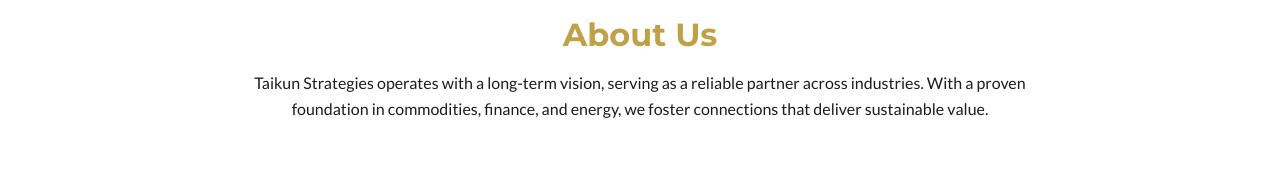
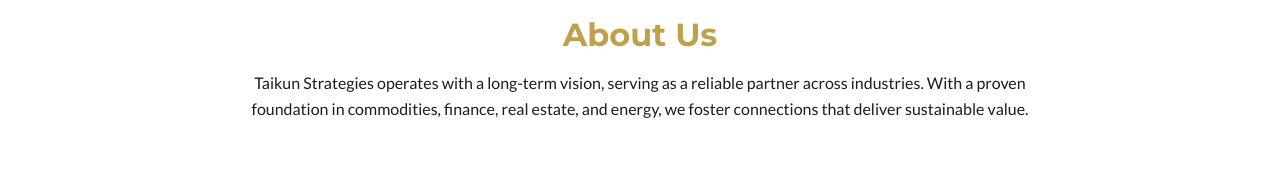
Before and after one commit to lombardi-n/taikun-strategies.github.io, a plain HTML site: page index.html in a window 1280 px wide. Shown: the part 706-878 px from the top of the page. Drawn offline with nearby package versions, Linux system fonts and the light colour scheme.

Commit message:
Update index.html

```diff
--- a/index.html
+++ b/index.html
@@ -73,7 +73,7 @@
       <h2 class="text-center mb-3">About Us</h2>
       <p class="mx-auto text-center" style="max-width: 820px;">
         Taikun Strategies operates with a long-term vision, serving as a reliable partner across industries.
-        With a proven foundation in commodities, finance, and energy, we foster connections that deliver sustainable value.
+        With a proven foundation in commodities, finance, real estate, and energy, we foster connections that deliver sustainable value.
       </p>
     </div>
   </section>
```
